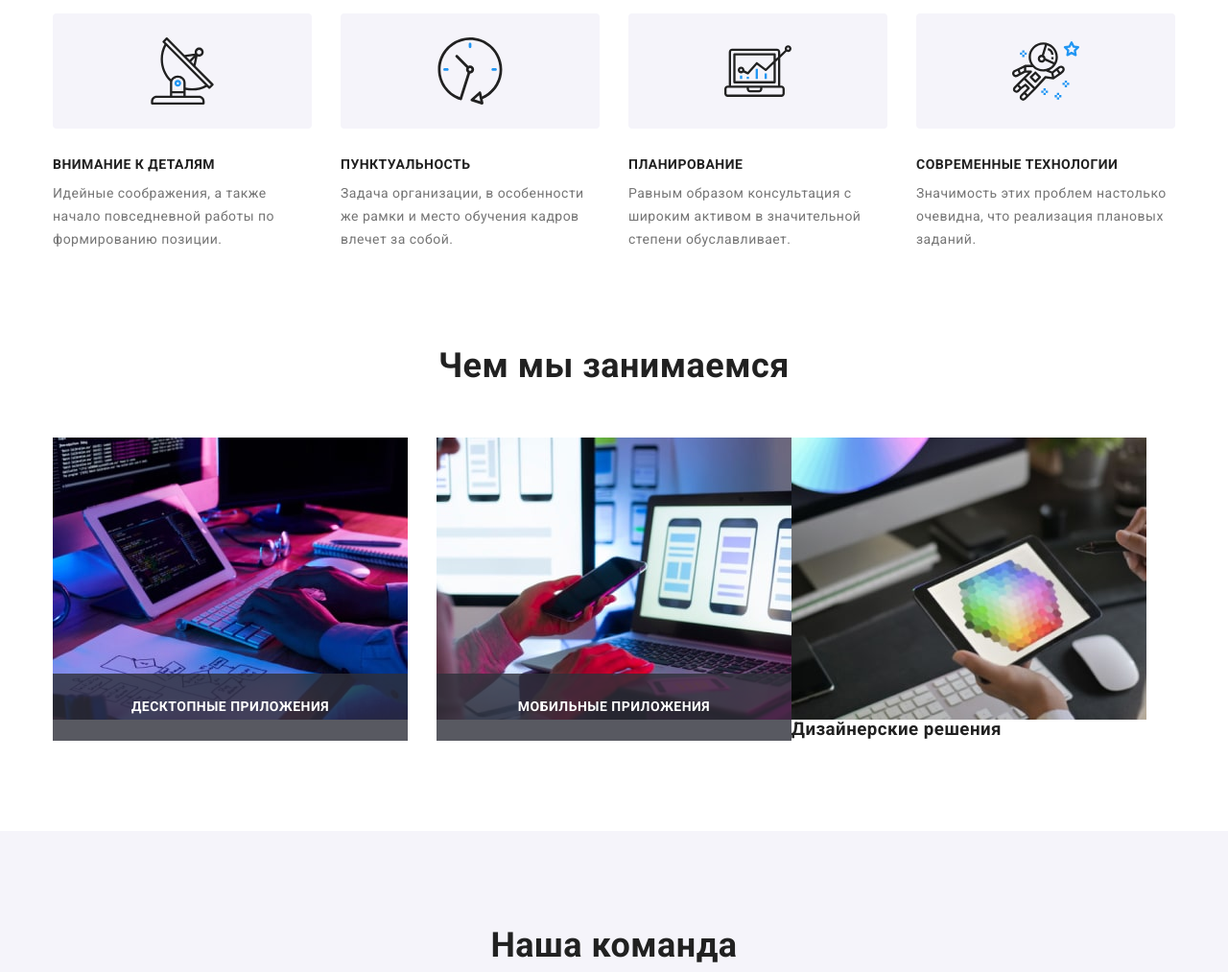
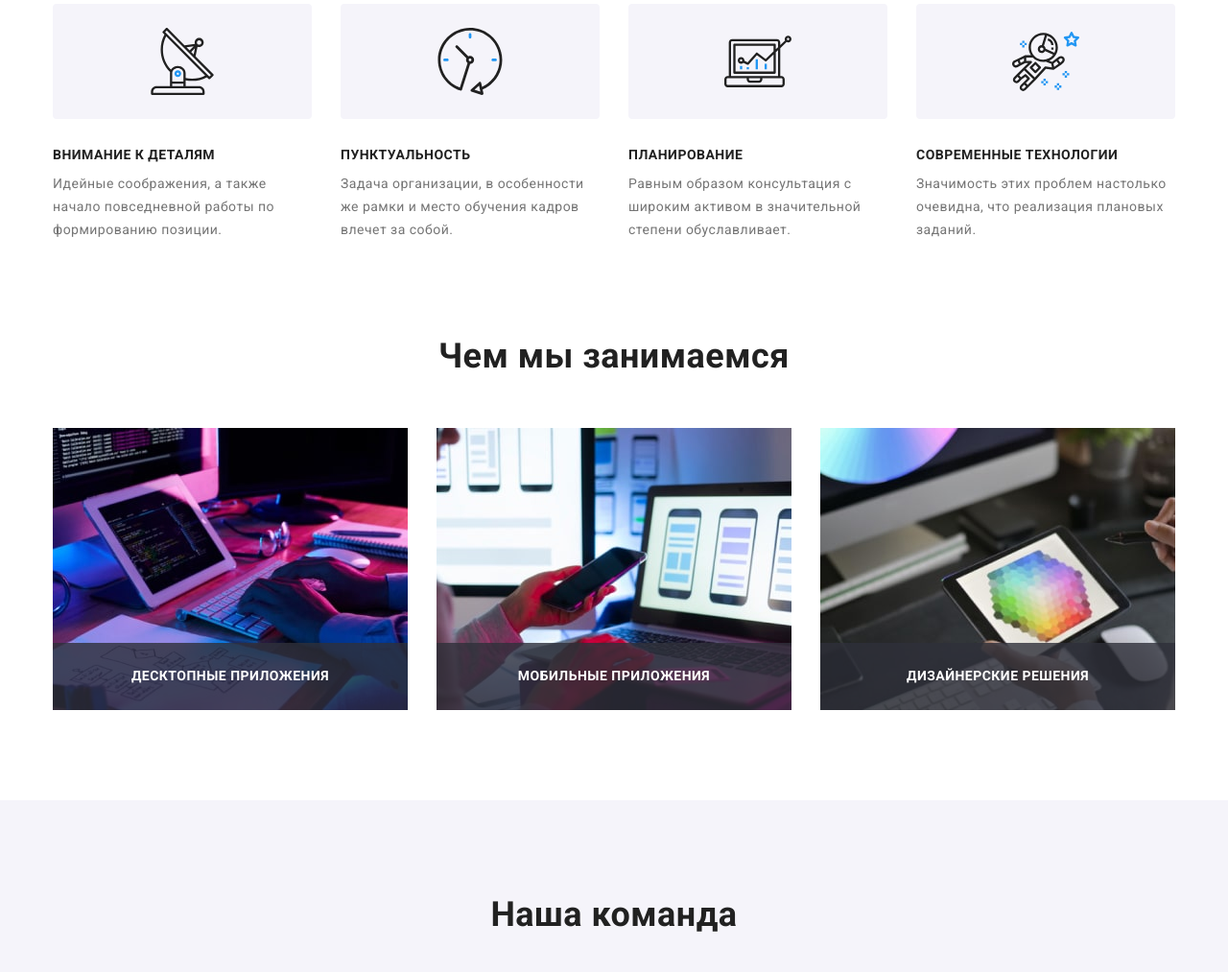
Before and after one commit to vladishevv/goit-markup-hw-08, a plain HTML site: page index.html in a window 1280 px wide. Shown: the part 771-1784 px from the top of the page at 96% size. Drawn offline with nearby package versions, Linux system fonts and the light colour scheme.

Commit message:
правки от ментора

```diff
--- a/index.html
+++ b/index.html
@@ -52,13 +52,13 @@
               >
             </li>
           </ul>
+          <button type="button" class="mob-menu__open" data-menu-open>
+            <svg class="mob-menu__icon" width="40" height="40">
+              <use href="img/icons.svg#icon-menu"></use>
+            </svg>
+          </button>
         </div>
       </div>
-      <button type="button" class="mob-menu__open" data-menu-open>
-        <svg class="mob-menu__icon" width="40" height="40">
-          <use href="img/icons.svg#icon-menu"></use>
-        </svg>
-      </button>
       <div class="mob-menu is-hidden" data-menu>
         <div class="mob-menu__container">
           <div class="mob-menu-top">
@@ -170,11 +170,11 @@
           </ul>
         </div>
       </section>
-      <section class="works">
+      <section class="activity">
         <div class="container">
           <h2 class="title">Чем мы занимаемся</h2>
-          <ul class="works__list list">
-            <li class="works__item">
+          <ul class="activity__list list">
+            <li class="activity__item">
               <img
                 srcset="./img/active1-desk-x1.jpg 1x, ./img/active1-desk-x2.jpg 2x"
                 src="./img/active1-desk-x1.jpg"
@@ -183,7 +183,7 @@
               />
               <h3 class="activity__label">Десктопные приложения</h3>
             </li>
-            <li class="works__item">
+            <li class="activity__item">
               <img
                 srcset="./img/active2-desk-x1.jpg 1x, ./img/active2-desk-x2.jpg 2x"
                 src="./img/active2-desk-x1.jpg"
@@ -192,14 +192,14 @@
               />
               <h3 class="activity__label">Мобильные приложения</h3>
             </li>
-            <li class="woks__item">
+            <li class="activity__item">
               <img
                 srcset="./img/active3-desk-x1.jpg 1x, ./img/active3-desk-x2.jpg 2x"
                 src="./img/active3-desk-x1.jpg"
                 width="370"
                 alt="Дизайнерские решения"
               />
-              <h3 class="works__label">Дизайнерские решения</h3>
+              <h3 class="activity__label">Дизайнерские решения</h3>
             </li>
           </ul>
         </div>
--- a/sass/components/_mobmenu.scss
+++ b/sass/components/_mobmenu.scss
@@ -38,9 +38,7 @@
   }
 }
 .mob-nav__item {
-  &:not(:last-child) {
     margin-bottom: 32px;
-  }
 }
 
 .mob-nav__link {
--- a/sass/layout/_activity.scss
+++ b/sass/layout/_activity.scss
@@ -1,4 +1,4 @@
-.works {
+.activity {
   display: none;
 
   @media screen and (min-width: 1200px) {
@@ -7,18 +7,18 @@
   }
 }
 
-.works__list {
+.activity__list {
   display: flex;
 }
 
-.works__item {
+.activity__item {
   position: relative;
   & + & {
     margin-left: 30px;
   }
 }
 
-.works__label {
+.activity__label {
   position: absolute;
   display: flex;
   justify-content: center;
--- a/sass/layout/_footer.scss
+++ b/sass/layout/_footer.scss
@@ -89,7 +89,6 @@
     margin-bottom: 0;
   }
   @media screen and (min-width: 1200px) {
-    margin-right: 70px;
     text-align: left;
   }
 }
@@ -99,6 +98,7 @@
 
   @media screen and (min-width: 1200px) {
     text-align: left;
+    margin-left: 70px;
     margin-bottom: 0;
   }
 }
--- a/sass/layout/_header.scss
+++ b/sass/layout/_header.scss
@@ -15,6 +15,7 @@
 .top-line {
   display: flex;
   align-items: center;
+  position: relative;
 }
 .navigation {
   display: flex;
@@ -101,6 +102,12 @@
     margin-left: 50px;
   }
 }
+
+.contacts__item:first-child {
+  @media screen and (min-width: 780px) and (max-width: 1200px) {
+    margin-bottom: 10px;
+  }
+}
 .contacts__link {
   display: flex;
   text-decoration: none;
@@ -123,7 +130,6 @@
   }
   &.mail {
     padding-top: 20px;
-    margin-bottom: 10px;
   }
   &.tel {
     padding-bottom: 20px;
--- a/sass/layout/_hero.scss
+++ b/sass/layout/_hero.scss
@@ -27,7 +27,7 @@
     }
   }
 
-  @media screen and (min-width: 781px) {
+  @media screen and (min-width: 1200px) {
     max-width: 1600px;
     height: 600px;
     padding-top: 200px;
```
Also changed, not shown: portfolio.html (+5 -6 lines), css/main.css, css/main.min.css, 2 other files.
